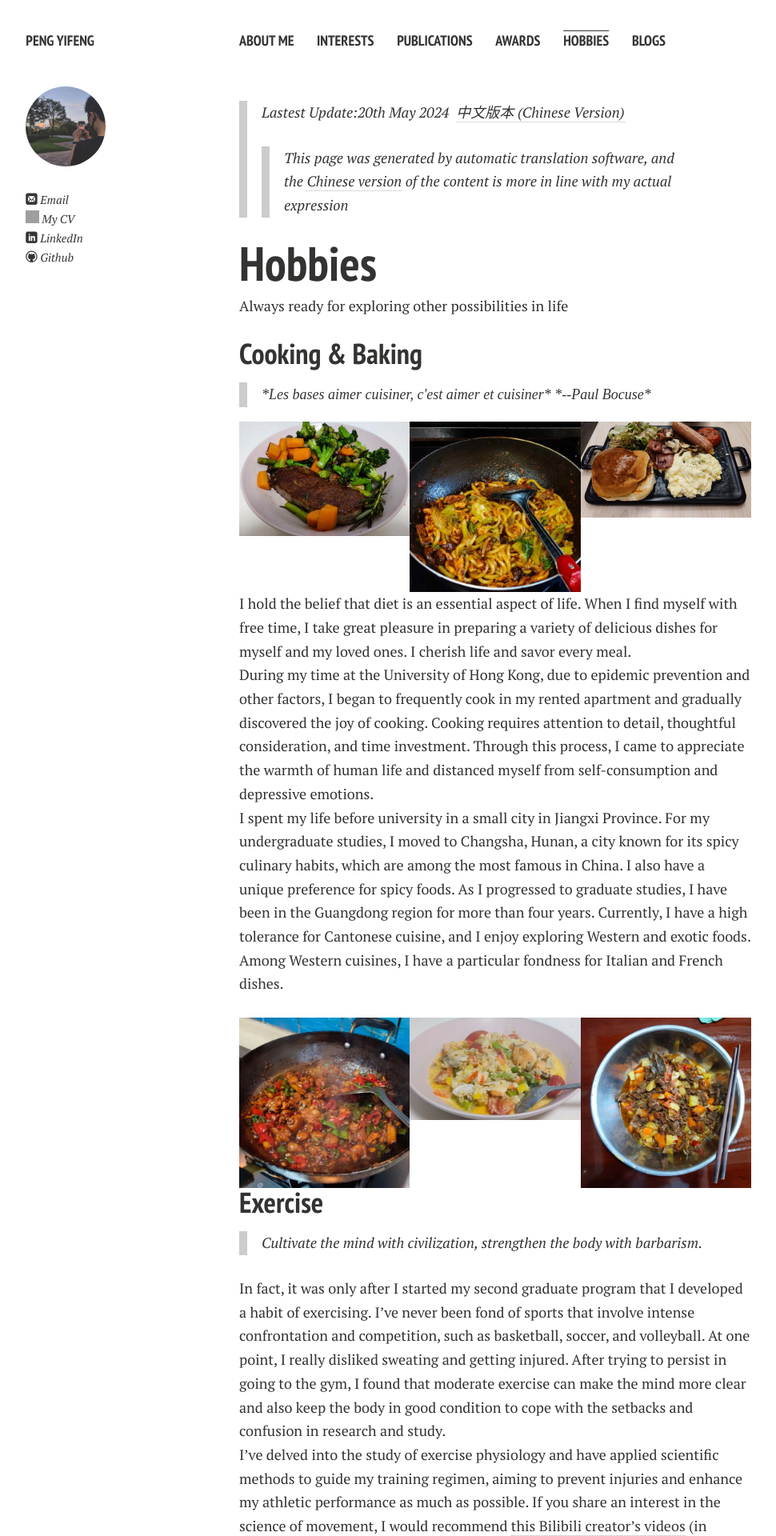
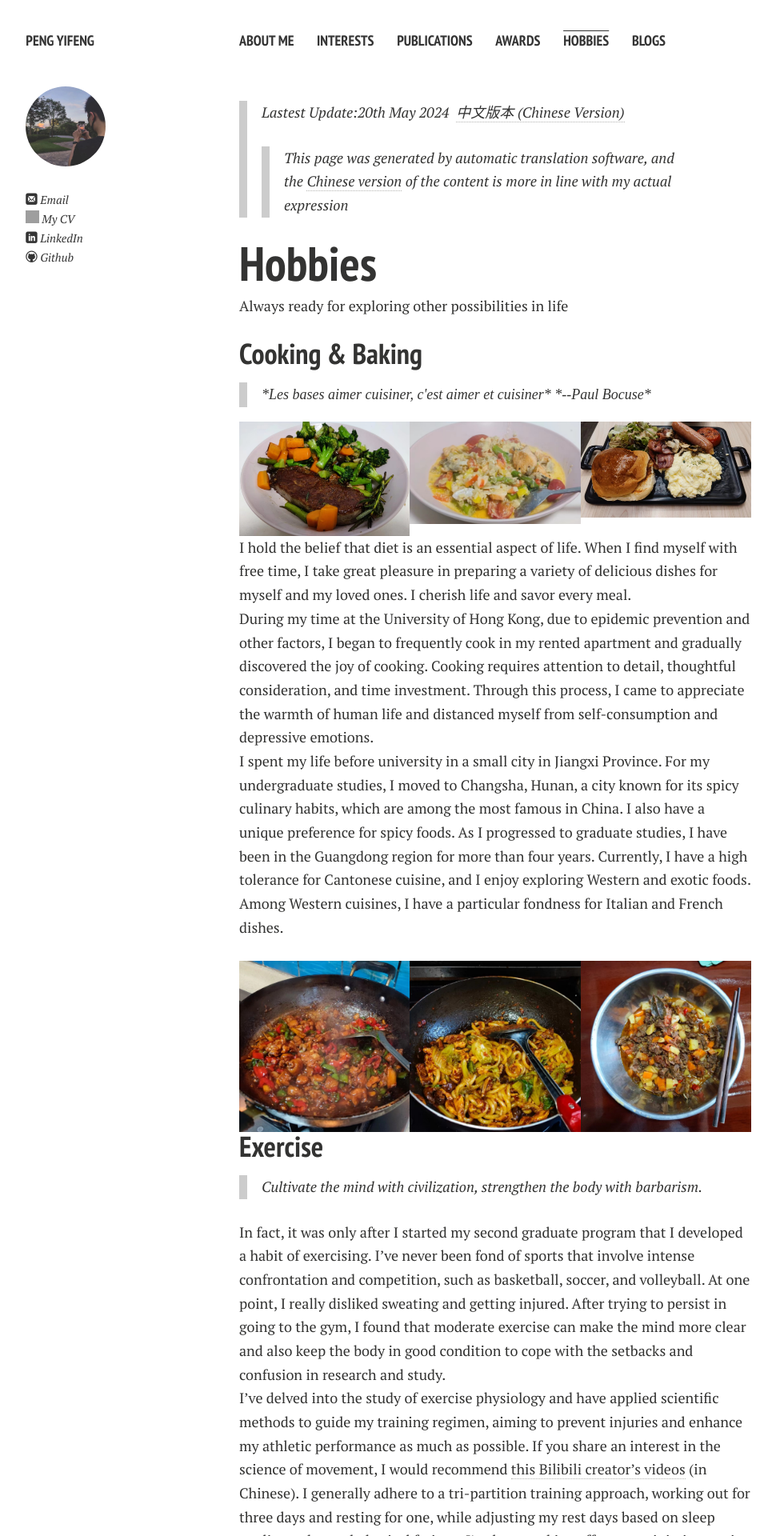
Before and after one commit to HeliumPeng/HeliumPeng.github.io, a Jekyll site: the page built from hobbies.md, in a window 1280 px wide. Shown: the top 1920 px of the page at 80% size, without its empty margins (21-991 px from the left). Built offline with Jekyll 4.4.1, drawn with Linux system fonts in a browser that asks for light colours; nearby versions of some CDN libraries; comment, search, counter and statistics services are not loaded; a style sheet for code colours, icons or effects is not loaded; grey boxes are pictures that could not be loaded.

Commit message:
format update

```diff
--- a/hobbies.md
+++ b/hobbies.md
@@ -22,7 +22,7 @@ Always ready for exploring other possibilities in life
 
 <div class="third">
 <img src="/images/hobbies/煎牛排.jpg">
-<img src="/images/hobbies/新疆炒米粉.jpg">
+<img src="/images/hobbies/托斯卡纳三文鱼.jpg">
 <img src="/images/hobbies/英式全餐.jpg">
 </div>
 
@@ -31,7 +31,7 @@ During my time at the University of Hong Kong, due to epidemic prevention and ot
 I spent my life before university in a small city in Jiangxi Province. For my undergraduate studies, I moved to Changsha, Hunan, a city known for its spicy culinary habits, which are among the most famous in China. I also have a unique preference for spicy foods. As I progressed to graduate studies, I have been in the Guangdong region for more than four years. Currently, I have a high tolerance for Cantonese cuisine, and I enjoy exploring Western and exotic foods. Among Western cuisines, I have a particular fondness for Italian and French dishes.
 <div class="third">
 <img src="/images/hobbies/三杯鸡.jpg">
-<img src="/images/hobbies/托斯卡纳三文鱼.jpg">
+<img src="/images/hobbies/新疆炒米粉.jpg">
 <img src="/images/hobbies/胡萝卜土豆炖牛腩.jpg">
 </div>
 
```
